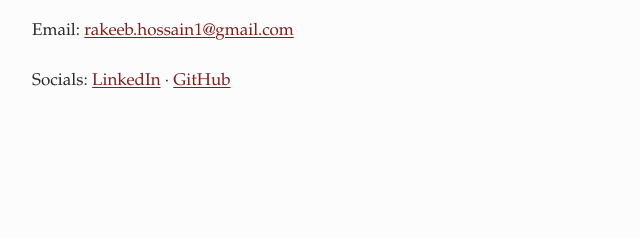
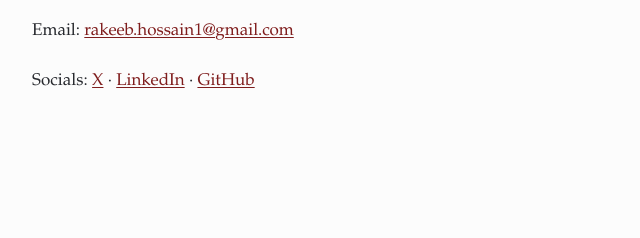
Before and after one commit to rakeeb-hossain/rakeeb-hossain.github.io, an Astro site: page / in a window 1280 px wide. Shown: the part 310-548 px from the top of the page, 306-946 px from the left. Built offline with nearby package versions, Linux system fonts and the light colour scheme; Astro itself is replaced by a stand-in of ours.

Commit message:
X profile

```diff
--- a/src/pages/index.mdx
+++ b/src/pages/index.mdx
@@ -11,4 +11,4 @@ I'm taking apart. You can read my [writing](/articles).
 
 Email: [rakeeb.hossain1@gmail.com](mailto:rakeeb.hossain1@gmail.com)
 
-Socials: [LinkedIn](https://www.linkedin.com/in/rakeebhossain/) · [GitHub](https://github.com/rakeeb-hossain)
+Socials: [X](https://x.com/rakeeb_hossain) · [LinkedIn](https://www.linkedin.com/in/rakeebhossain/) · [GitHub](https://github.com/rakeeb-hossain)
```
